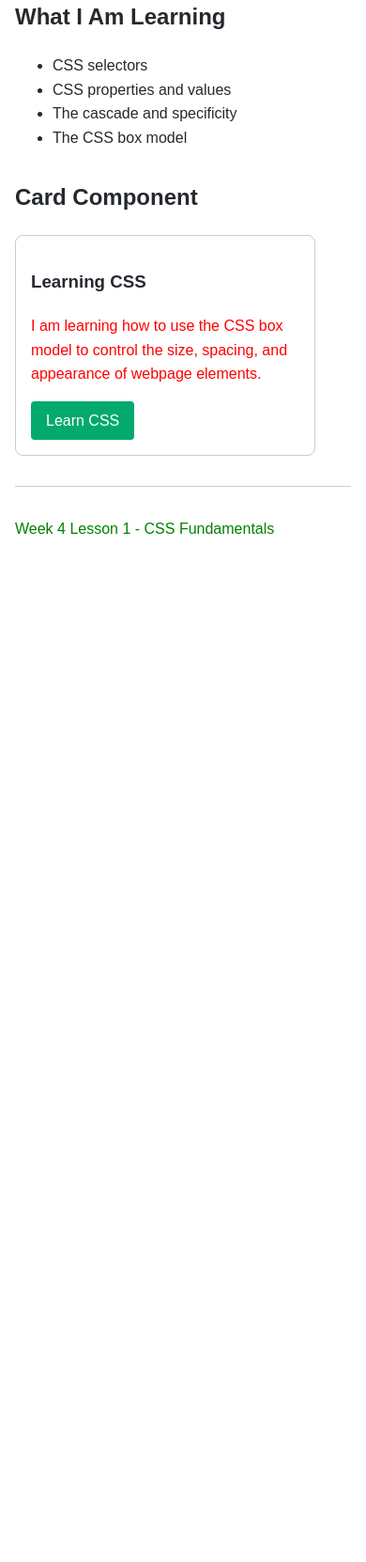
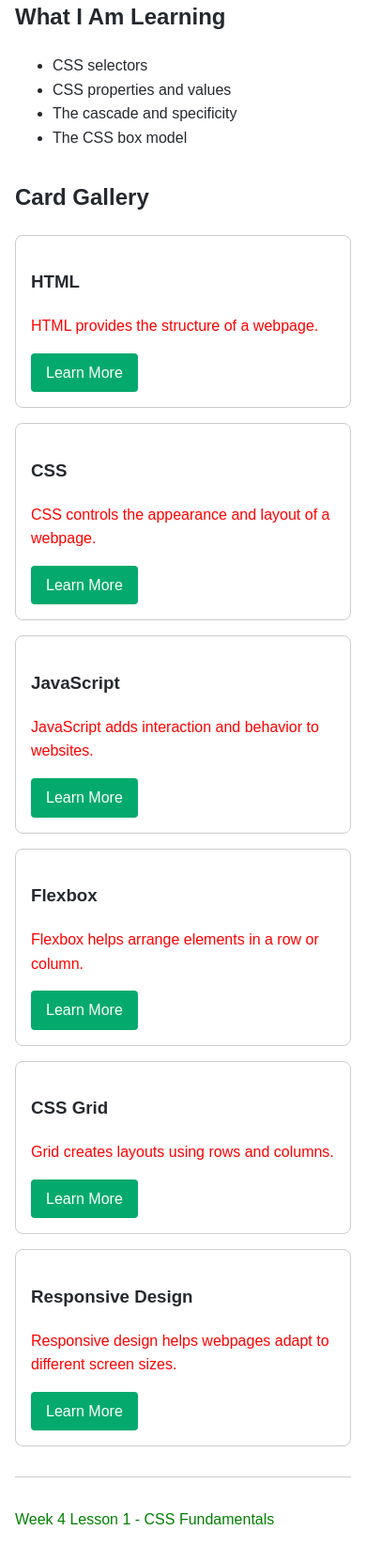
Before and after one commit to beerwar/techxp-activities, a PHP site: page / in a window 390 px wide. Shown: the part 329-1991 px from the top of the page at 94% size. Before the commit the page ends 897 px from the top, so only its background shows below. Run offline with PHP 8.4, Linux system fonts and the light colour scheme.

Commit message:
Week 4 lesson 2 - Task 2: A Responsive Card Gallery with Grid Core

```diff
--- a/week4/css/style.css
+++ b/week4/css/style.css
@@ -33,7 +33,7 @@ footer {
 
 
 .card {
-    width: 320px;
+    width: auto;
     padding: 1rem;
     border: 1px solid #cccccc;
     border-radius: var(--radius);
@@ -85,3 +85,9 @@ p {
 .navbar a:hover {
     color: #027a4e;
 }
+
+.cards {
+    display: grid;
+    grid-template-columns: repeat(auto-fit, minmax(250px, 1fr));
+    gap: 1rem;
+}
--- a/week4/index.html
+++ b/week4/index.html
@@ -48,18 +48,44 @@
 
 
         <section id="card">
-            <h2>Card Component</h2>
+            <h2>Card Gallery</h2>
 
-            <div class="card">
-                <h3>Learning CSS</h3>
-                <p>
-                    I am learning how to use the CSS box model
-                    to control the size, spacing, and appearance
-                    of webpage elements.
-                </p>
-                <a href="https://developer.mozilla.org/en-US/docs/Web/CSS" class="btn">
-                    Learn CSS
-                </a>
+            <div class="cards">
+                <div class="card">
+                    <h3>HTML</h3>
+                    <p>HTML provides the structure of a webpage.</p>
+                    <a href="#" class="btn">Learn More</a>
+                </div>
+
+                <div class="card">
+                    <h3>CSS</h3>
+                    <p>CSS controls the appearance and layout of a webpage.</p>
+                    <a href="#" class="btn">Learn More</a>
+                </div>
+
+                <div class="card">
+                    <h3>JavaScript</h3>
+                    <p>JavaScript adds interaction and behavior to websites.</p>
+                    <a href="#" class="btn">Learn More</a>
+                </div>
+
+                <div class="card">
+                    <h3>Flexbox</h3>
+                    <p>Flexbox helps arrange elements in a row or column.</p>
+                    <a href="#" class="btn">Learn More</a>
+                </div>
+
+                <div class="card">
+                    <h3>CSS Grid</h3>
+                    <p>Grid creates layouts using rows and columns.</p>
+                    <a href="#" class="btn">Learn More</a>
+                </div>
+
+                <div class="card">
+                    <h3>Responsive Design</h3>
+                    <p>Responsive design helps webpages adapt to different screen sizes.</p>
+                    <a href="#" class="btn">Learn More</a>
+                </div>
             </div>
         </section>
     </main>
```
